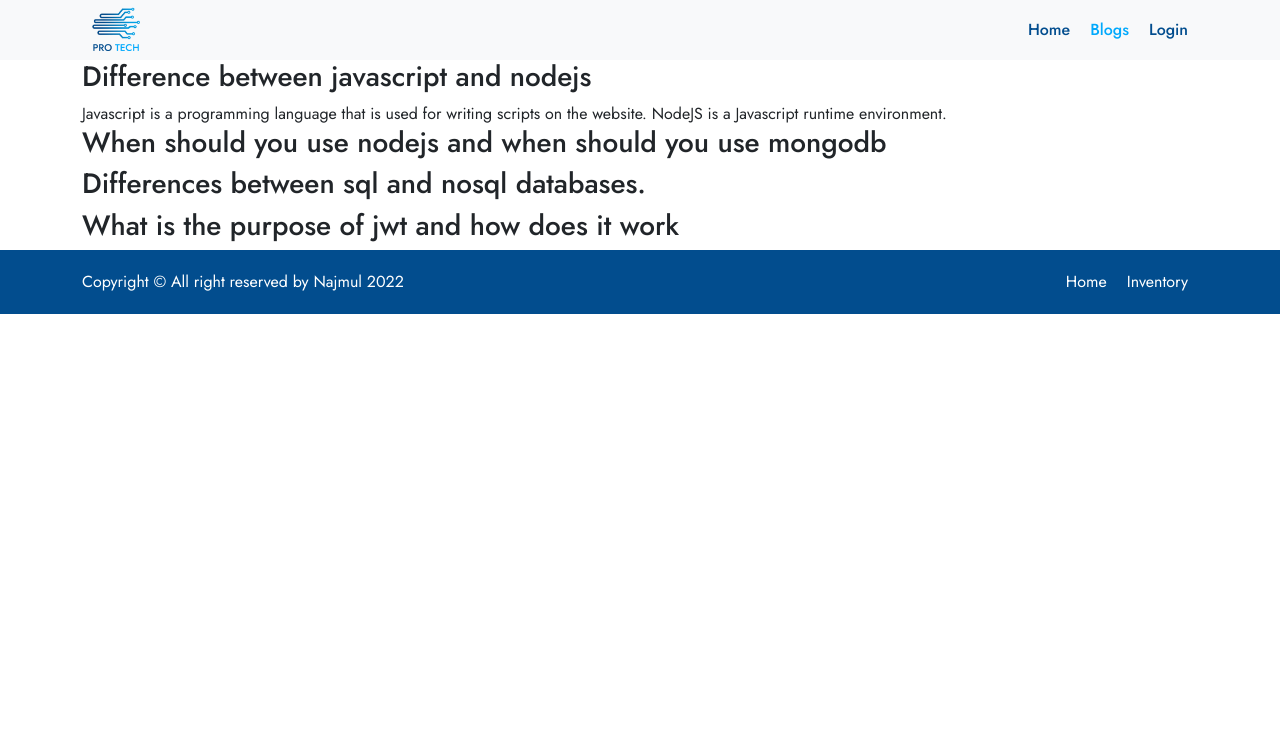
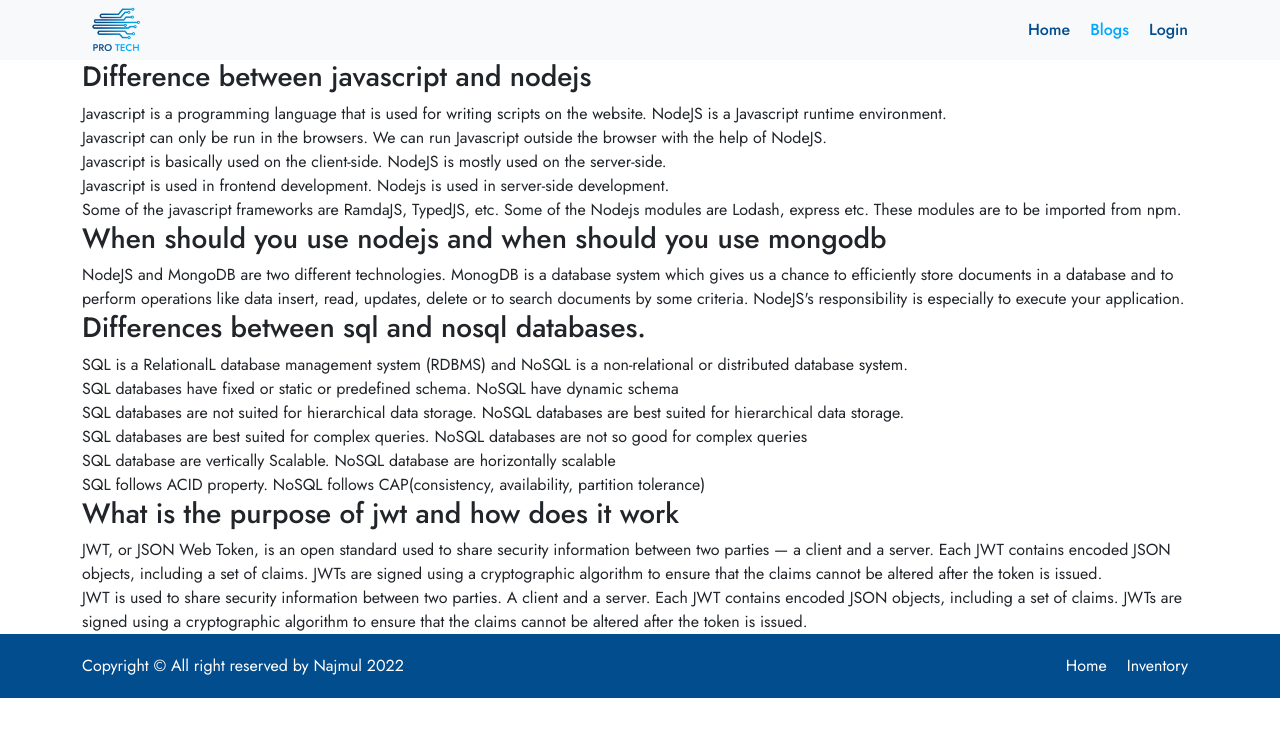
Before and after one commit to najmuleimon/warehouse-management-client, a React (Create React App) app: page /blogs in a window 1280 px wide. Shown: the top 736 px of the page. Built offline with nearby package versions, Linux system fonts and the light colour scheme; no server answers.

Commit message:
blogs added

```diff
--- a/src/pages/Blogs/Blogs.js
+++ b/src/pages/Blogs/Blogs.js
@@ -10,15 +10,28 @@ const Blogs = () => {
                         <div className="item">
                             <h3>Difference between javascript and nodejs</h3>
                             <p>Javascript is a programming language that is used for writing scripts on the website. NodeJS is a Javascript runtime environment.</p>
+                            <p>Javascript can only be run in the browsers.	We can run Javascript outside the browser with the help of NodeJS.</p>
+                            <p>Javascript is basically used on the client-side.	NodeJS is mostly used on the server-side.</p>
+                            <p>Javascript is used in frontend development.	Nodejs is used in server-side development.</p>
+                            <p>Some of the javascript frameworks are RamdaJS, TypedJS, etc. Some of the Nodejs modules are Lodash, express etc. These modules are to be imported from npm. </p>
                         </div>
                         <div className="item">
                             <h3>When should you use nodejs and when should you use mongodb</h3>
+                            <p>NodeJS and MongoDB are two different technologies. MonogDB is a database system which gives us a chance to efficiently store documents in a database and to perform operations like data insert, read, updates, delete or to search documents by some criteria. NodeJS's responsibility is especially to execute your application.</p>
                         </div>
                         <div className="item">
                             <h3>Differences between sql and nosql databases.</h3>
+                            <p>SQL is a RelationalL database management system (RDBMS) and NoSQL is a non-relational or distributed database system.</p>
+                            <p>SQL databases have fixed or static or predefined schema. NoSQL have dynamic schema</p>
+                            <p>SQL databases are not suited for hierarchical data storage. NoSQL databases are best suited for hierarchical data storage.</p>
+                            <p>SQL databases are best suited for complex queries. NoSQL databases are not so good for complex queries</p>
+                            <p>SQL database are vertically Scalable. NoSQL database are	horizontally scalable</p>
+                            <p>SQL follows ACID property. NoSQL follows CAP(consistency, availability, partition tolerance)</p>
                         </div>
                         <div className="item">
                             <h3>What is the purpose of jwt and how does it work</h3>
+                            <p>JWT, or JSON Web Token, is an open standard used to share security information between two parties — a client and a server. Each JWT contains encoded JSON objects, including a set of claims. JWTs are signed using a cryptographic algorithm to ensure that the claims cannot be altered after the token is issued.</p>
+                            <p>JWT is used to share security information between two parties. A client and a server. Each JWT contains encoded JSON objects, including a set of claims. JWTs are signed using a cryptographic algorithm to ensure that the claims cannot be altered after the token is issued.</p>
                         </div>
                     </div>
                 </div>
```
Also changed, not shown: src/images/notfound.jpg (added).
